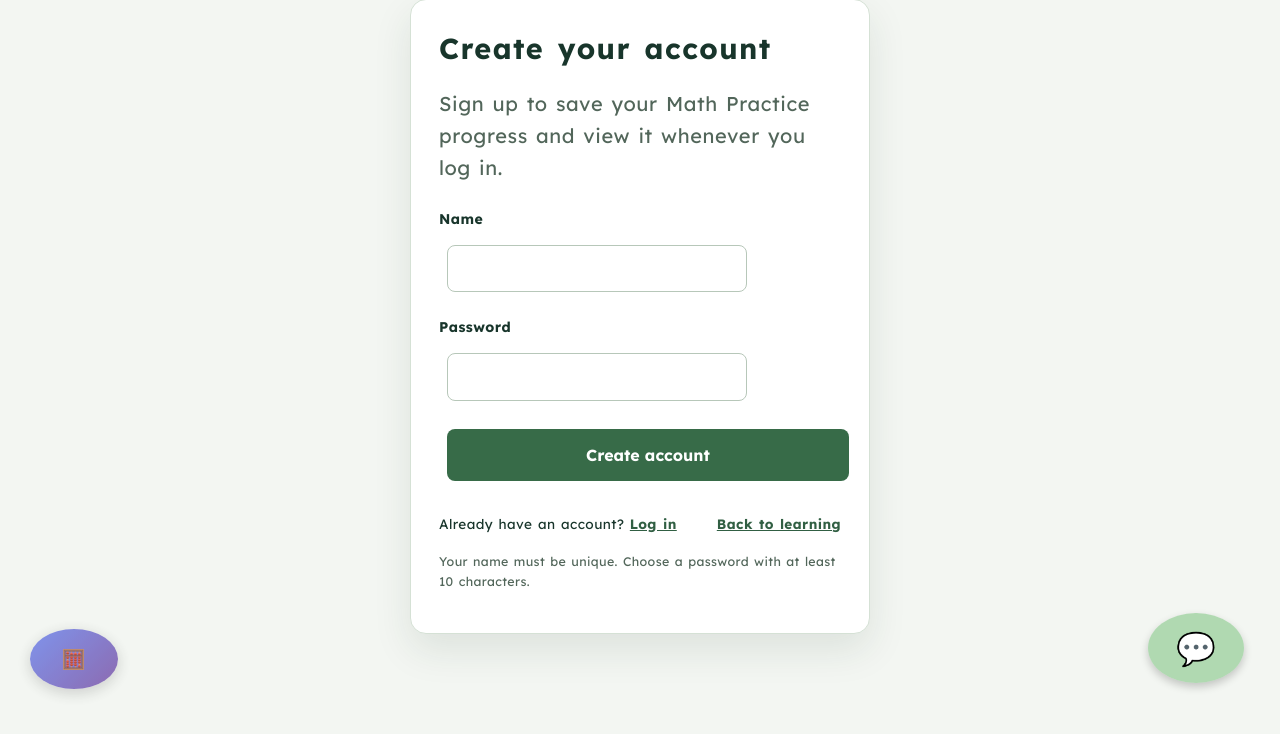
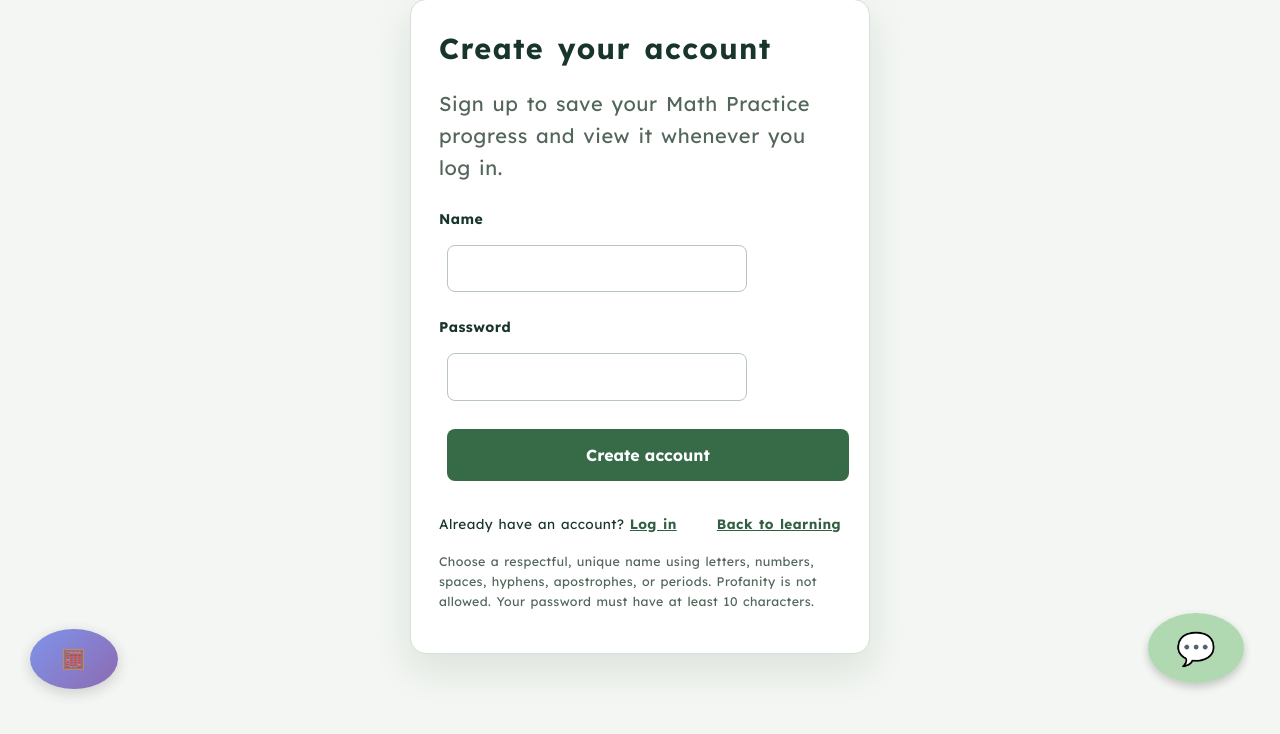
Before and after one commit to rt75272/McAllister, a Flask app: page /account/register in a window 1280 px wide. Shown: the part 81-815 px from the top of the page. Before the commit the page ends 777 px from the top, so only its background shows below. Run offline with Flask 3, Linux system fonts and the light colour scheme; some libraries are stand-ins or nearby versions.

Commit message:
Inappropriate username handling and profanity filtering in math practice app.

```diff
--- a/math_practice/app.py
+++ b/math_practice/app.py
@@ -16,6 +16,7 @@ import random
 import re
 import secrets
 import time
+import unicodedata
 from contextlib import closing
 from collections import deque
 from datetime import datetime, timedelta
@@ -899,6 +900,37 @@ def verify_account_password(password, stored_hash):
     return hmac.compare_digest(actual, expected)
 
 
+INAPPROPRIATE_USERNAME_TERMS = {
+    'ass', 'asshole', 'bastard', 'bitch', 'bullshit', 'cock', 'crap', 'cunt',
+    'damn', 'dick', 'dickhead', 'dumbass', 'fuck', 'fucker', 'fucking',
+    'motherfucker', 'piss', 'pissed', 'porn', 'pussy', 'shit', 'shithead',
+    'shitty', 'slut', 'whore',
+}
+
+
+def username_is_appropriate(username):
+    """Reject common profanity after case, accent, and common leetspeak normalization."""
+    normalized = unicodedata.normalize('NFKD', username).casefold()
+    normalized = ''.join(char for char in normalized if not unicodedata.combining(char))
+    normalized = normalized.translate(str.maketrans({
+        '@': 'a',
+        '$': 's',
+        '!': 'i',
+        '0': 'o',
+        '1': 'i',
+        '3': 'e',
+        '4': 'a',
+        '5': 's',
+        '7': 't',
+        '8': 'b',
+    }))
+    words = [
+        re.sub(r'[^a-z0-9]', '', token)
+        for token in normalized.split()
+    ]
+    return not any(word in INAPPROPRIATE_USERNAME_TERMS for word in words)
+
+
 def issue_csrf_token():
     """Return the random CSRF token bound to the current signed session."""
     token = session.get('csrf_token')
@@ -972,6 +1004,13 @@ def account_register():
             error_message = 'This form expired. Please try signing up again.'
         elif not display_name or len(display_name) > 80:
             error_message = 'Enter a name that is 1 to 80 characters long.'
+        elif any(
+            not (character.isalnum() or character in " .'-")
+            for character in display_name
+        ):
+            error_message = 'Names may use letters, numbers, spaces, hyphens, apostrophes, and periods.'
+        elif not username_is_appropriate(display_name):
+            error_message = 'Please choose a respectful name that does not include profanity.'
         elif len(password) < 10:
             error_message = 'Choose a password with at least 10 characters.'
         elif len(password) > 1024:
--- a/math_practice/templates/account_auth.html
+++ b/math_practice/templates/account_auth.html
@@ -56,7 +56,7 @@
             <a href="{{ url_for('quest_map') }}">Back to learning</a>
         </div>
         {% if mode == 'register' %}
-            <p class="account-privacy-note">Your name must be unique. Choose a password with at least 10 characters.</p>
+            <p class="account-privacy-note">Choose a respectful, unique name using letters, numbers, spaces, hyphens, apostrophes, or periods. Profanity is not allowed. Your password must have at least 10 characters.</p>
         {% else %}
             <p class="account-privacy-note">If you created an account before name-based sign-in was added, you can still use its email address as the name.</p>
         {% endif %}
```
Also changed, not shown: math_practice/tests/test_account_auth.py (+23 -0 lines).
